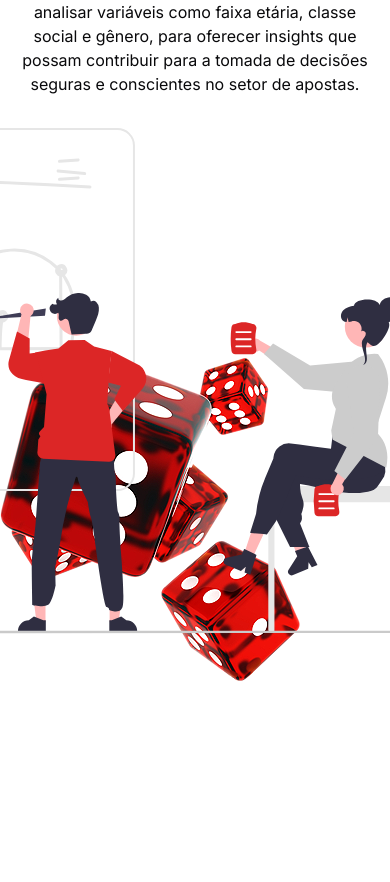
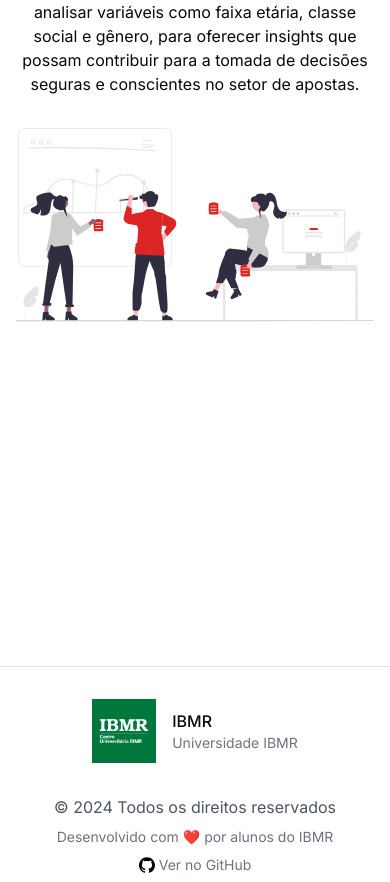
Before and after one commit to Brazilian-Online-Betting-Analysis/a3-matematica-react, a React (Vite) app: page / in a window 390 px wide. Shown: the part 3201-4083 px from the top of the page. Built offline with nearby package versions, Linux system fonts and the light colour scheme.

Commit message:
fix: wider screen with dice not positioned correctly

```diff
--- a/src/assets/group-working.tsx
+++ b/src/assets/group-working.tsx
@@ -4,9 +4,8 @@ export function GroupWorkingIllustration(props: SVGProps<SVGSVGElement>) {
   return (
     <svg
       xmlns="http://www.w3.org/2000/svg"
-      width={936.131}
-      height={505.296}
-      data-name="Layer 1"
+      viewBox="0 0 936.131 505.296"
+      fill="none"
       {...props}
     >
       <path
--- a/src/pages/page.tsx
+++ b/src/pages/page.tsx
@@ -110,8 +110,8 @@ export function Home() {
           </div>
         </div>
 
-        <div className="relative">
-          <div className="container mx-auto max-w-4xl">
+        <div className="relative container">
+          <div className="mx-auto max-w-4xl">
             <div
               id="time"
               className="flex items-center justify-between relative z-10 flex-col gap-8 md:gap-12"
@@ -131,13 +131,17 @@ export function Home() {
                   decisões seguras e conscientes no setor de apostas.
                 </p>
               </div>
-              <div className="md:max-w-[80%] flex justify-center items-center">
+              <div className="w-full md:max-w-[80%] flex justify-center items-center">
                 <GroupWorkingIllustration />
               </div>
             </div>
           </div>
 
-          <img src={dice} alt="dice" className="absolute top-2/3 left-0" />
+          <img
+            src={dice}
+            alt="dice"
+            className="absolute top-2/3 md:top-full -left-30 md:block hidden"
+          />
         </div>
       </main>
     </>
```
